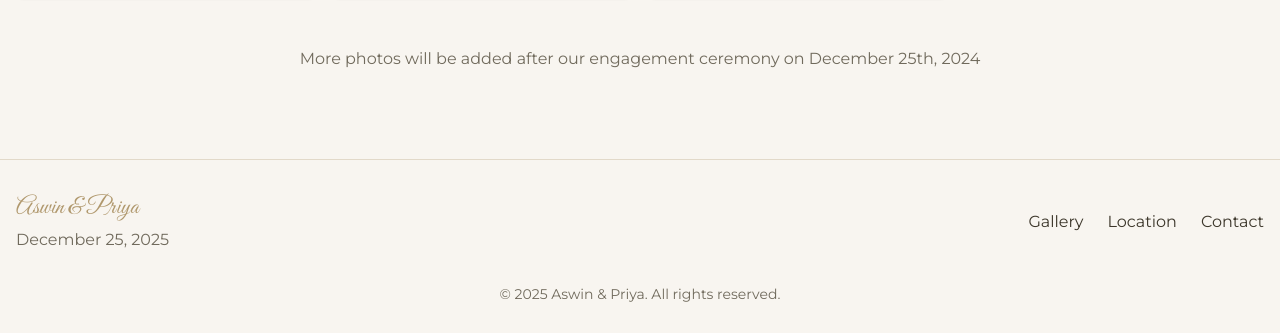
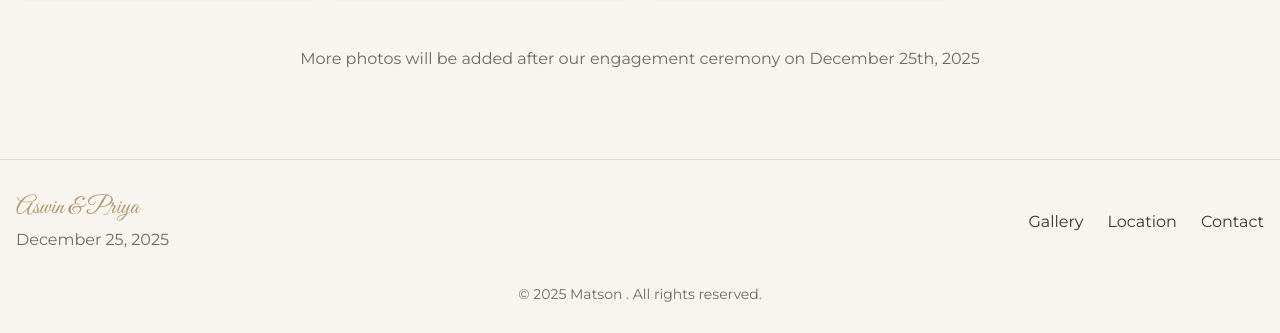
Before and after one commit to NidhinRoy/matson-website-demo, a React (Vite) app: page /gallery in a window 1280 px wide. Shown: the part 2389-2722 px from the top of the page. Built offline with nearby package versions, Linux system fonts and the light colour scheme.

Commit message:
chaged the footer and 2024

```diff
--- a/src/components/Footer.tsx
+++ b/src/components/Footer.tsx
@@ -26,7 +26,7 @@ export default function Footer() {
           </div>
         </div>
         <div className="mt-8 text-center text-muted-foreground text-sm">
-          <p>&copy; 2025 Aswin & Priya. All rights reserved.</p>
+          <p>&copy; 2025 Matson . All rights reserved.</p>
         </div>
       </div>
     </footer>
--- a/src/pages/Gallery.tsx
+++ b/src/pages/Gallery.tsx
@@ -42,7 +42,7 @@ const Gallery = () => {
 
         <div className="mt-12 text-center">
           <p className="text-muted-foreground mb-6">
-            More photos will be added after our engagement ceremony on December 25th, 2024
+            More photos will be added after our engagement ceremony on December 25th, 2025
           </p>
         </div>
       </div>
```
